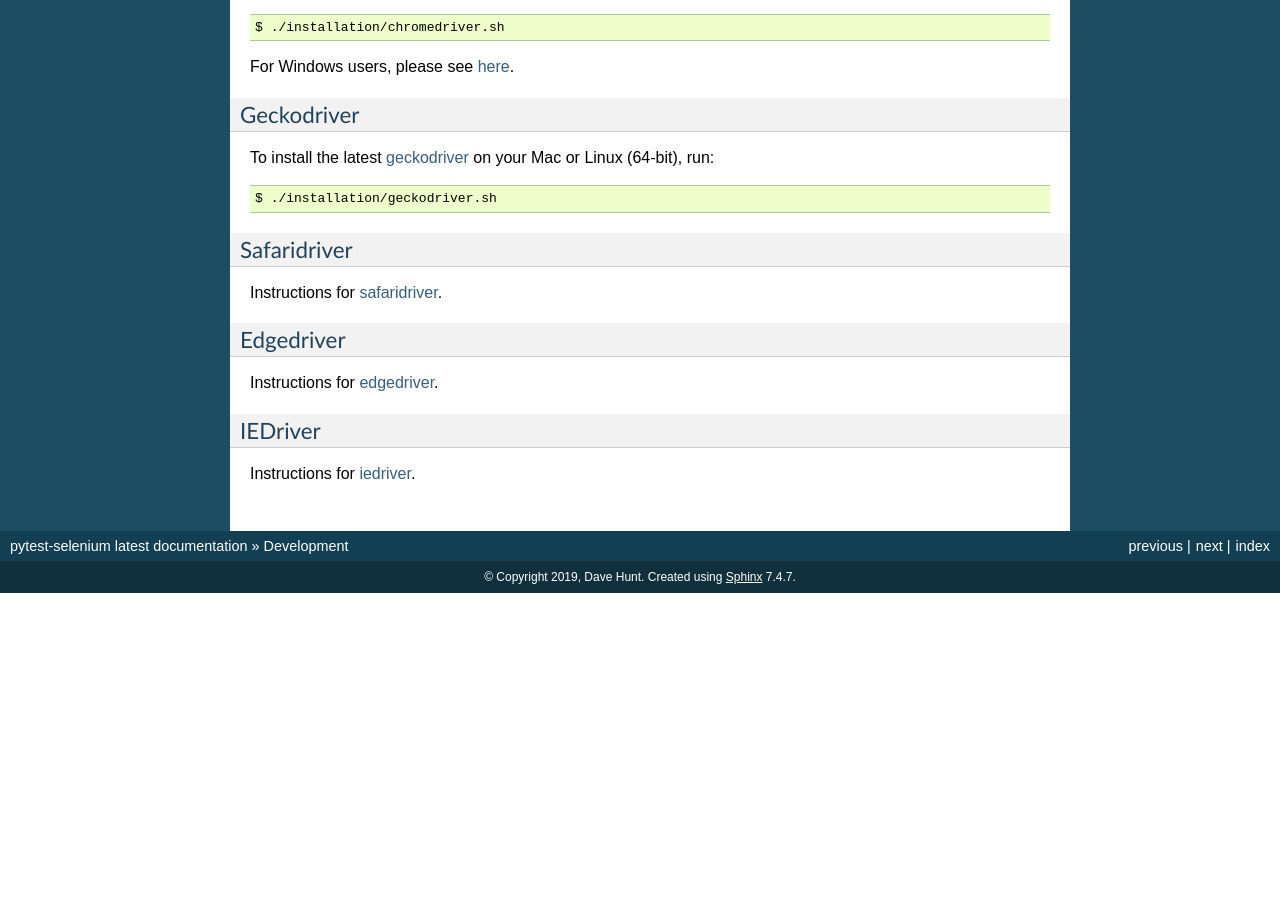
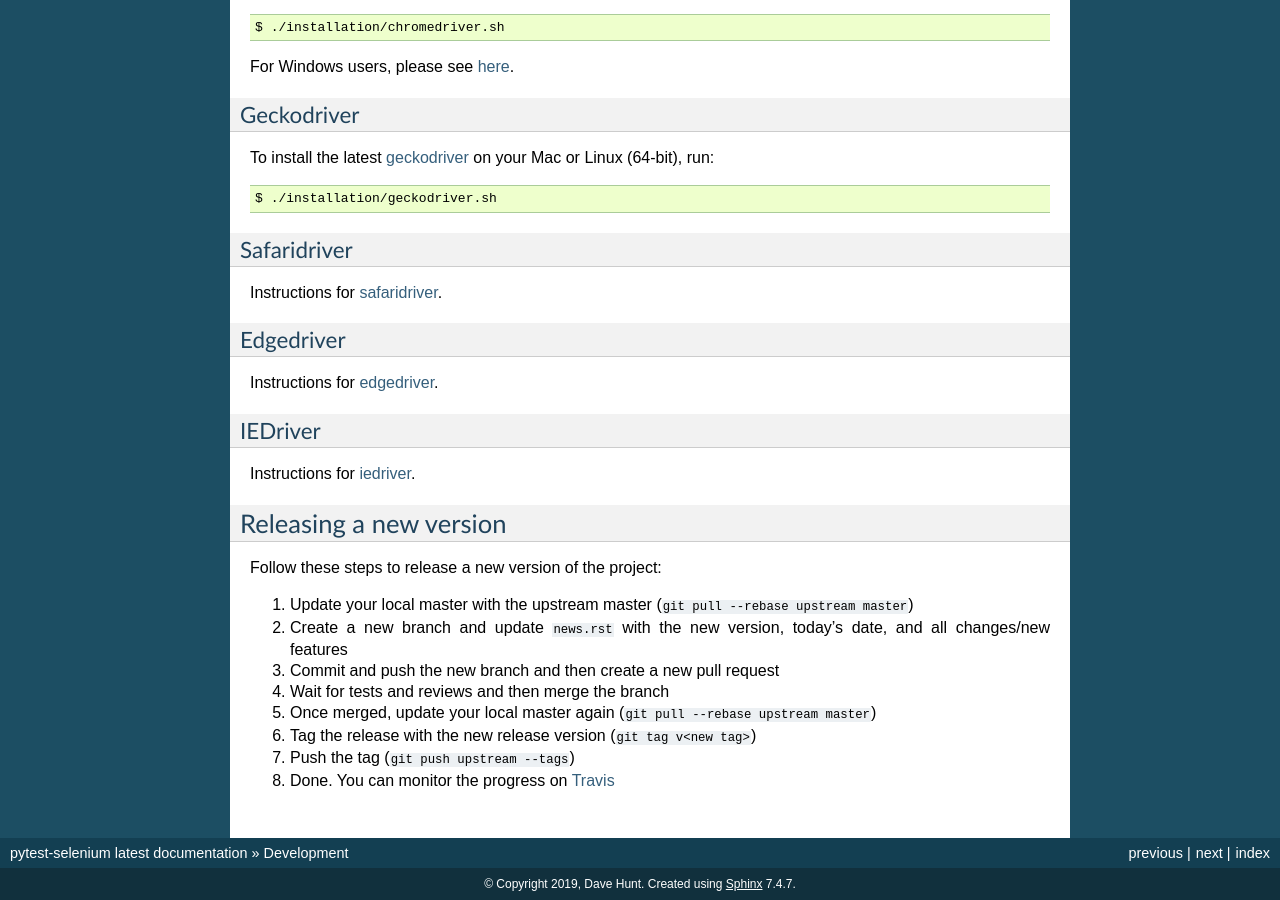
Before and after one commit to pytest-dev/pytest-selenium, a Sphinx documentation site: the page built from docs/development.rst, in a window 1280 px wide and 900 px high, scrolled down 606 px. Built offline with Sphinx 7.4.7, drawn with Linux system fonts in a browser that asks for light colours; before the commit the page ends 1199 px from its top, so only the background shows below that; some of the changed text lies outside the part shown.

```diff
--- a/docs/development.rst
+++ b/docs/development.rst
@@ -60,3 +60,17 @@ Instructions for `edgedriver <https://developer.microsoft.com/en-us/microsoft-ed
 IEDriver
 ~~~~~~~~
 Instructions for `iedriver <https://github.com/SeleniumHQ/selenium/wiki/InternetExplorerDriver>`_.
+
+Releasing a new version
+-----------------------
+
+Follow these steps to release a new version of the project:
+
+1. Update your local master with the upstream master (``git pull --rebase upstream master``)
+2. Create a new branch and update ``news.rst`` with the new version, today's date, and all changes/new features
+3. Commit and push the new branch and then create a new pull request
+4. Wait for tests and reviews and then merge the branch
+5. Once merged, update your local master again (``git pull --rebase upstream master``)
+6. Tag the release with the new release version (``git tag v<new tag>``)
+7. Push the tag (``git push upstream --tags``)
+8. Done. You can monitor the progress on `Travis <https://travis-ci.org/pytest-dev/pytest-html/>`_
```
Also changed, not shown: docs/news.rst (+8 -0 lines).
